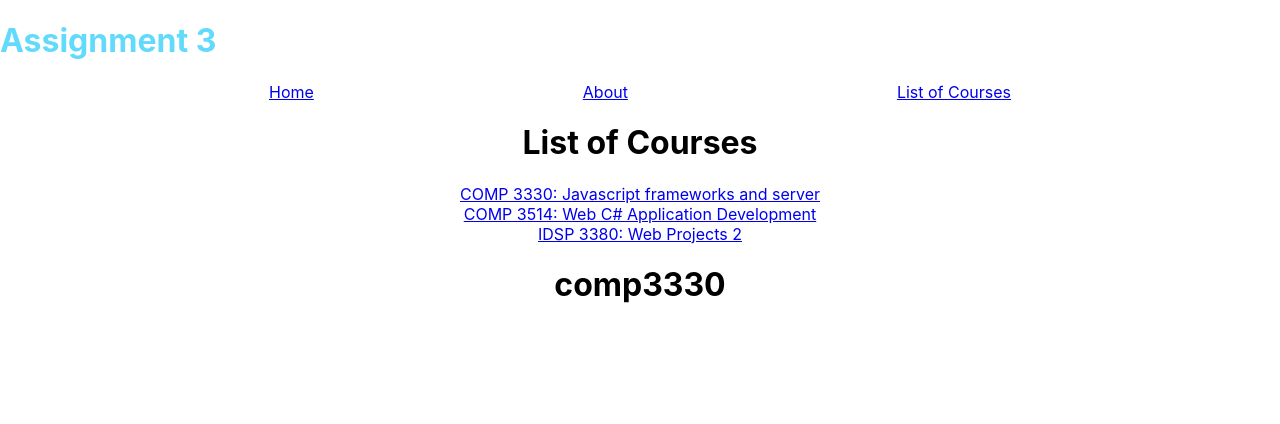
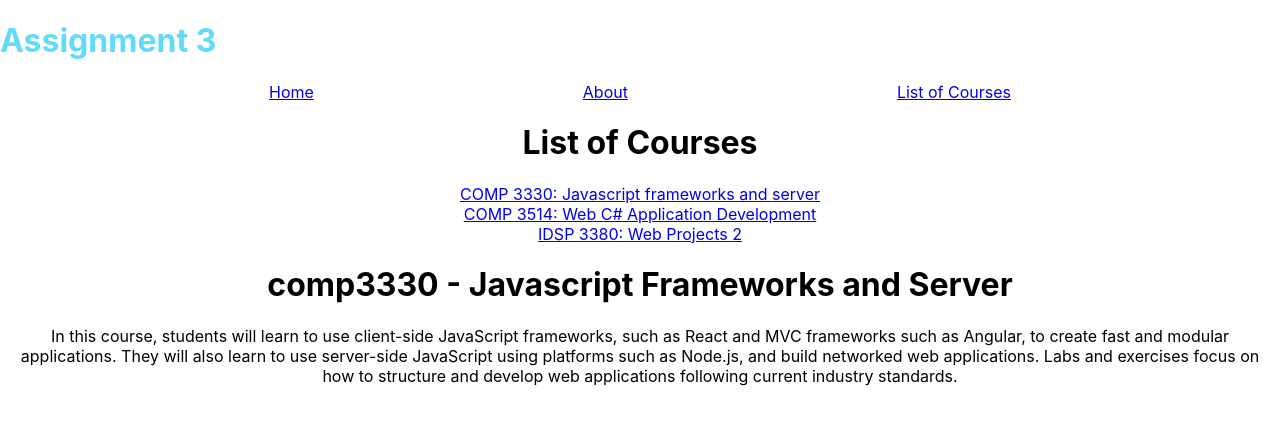
Before and after one commit to megankuo/comp3330-a3, a React (Create React App) app: page /courses/comp3330 in a window 1280 px wide. Shown: the top 424 px of the page. Built offline with nearby package versions, Linux system fonts and the light colour scheme.

Commit message:
info is showing!

```diff
--- a/src/components/Course.js
+++ b/src/components/Course.js
@@ -17,23 +17,22 @@ const Course = (props) => {
 	return (
 		<div>
 			<h1>
-				{courseCode}
-				{props.name}
-				{/* {props.description} */}
+				{courseCode} - {props.name}
 				{/* {props.name} */}
 				{/* {course} */}
 				{/* {code}: */}
 				{/* {name} */}
 			</h1>
 
-			{/* <p>{description}</p> */}
+			{props.description}
 		</div>
 	);
 };
 
 function mapStateToProps(state, ownProps) {
 	const {courses, selectedCourse} = state;
-	return {courses, selectedCourse};
+	let courseInfo = courses.filter((course) => course.code === selectedCourse)[0];
+	return courseInfo;
 }
 
 // connect(mapStateToProps(db));
--- a/src/components/List.js
+++ b/src/components/List.js
@@ -29,10 +29,10 @@ const List = () => {
 					<Link to="/courses/idsp3380">IDSP 3380: Web Projects 2</Link>
 				</li>
 			</ul>
-			{/* <Route path="/courses/:courseCode" component={Course}/> */}
-			<Route path="/courses/:courseCode">
+			<Route path="/courses/:courseCode" component={Course} />
+			{/* <Route path="/courses/:courseCode">
         <Course />
-			</Route>
+			</Route> */}
 		</div>
 	);
 };
```
